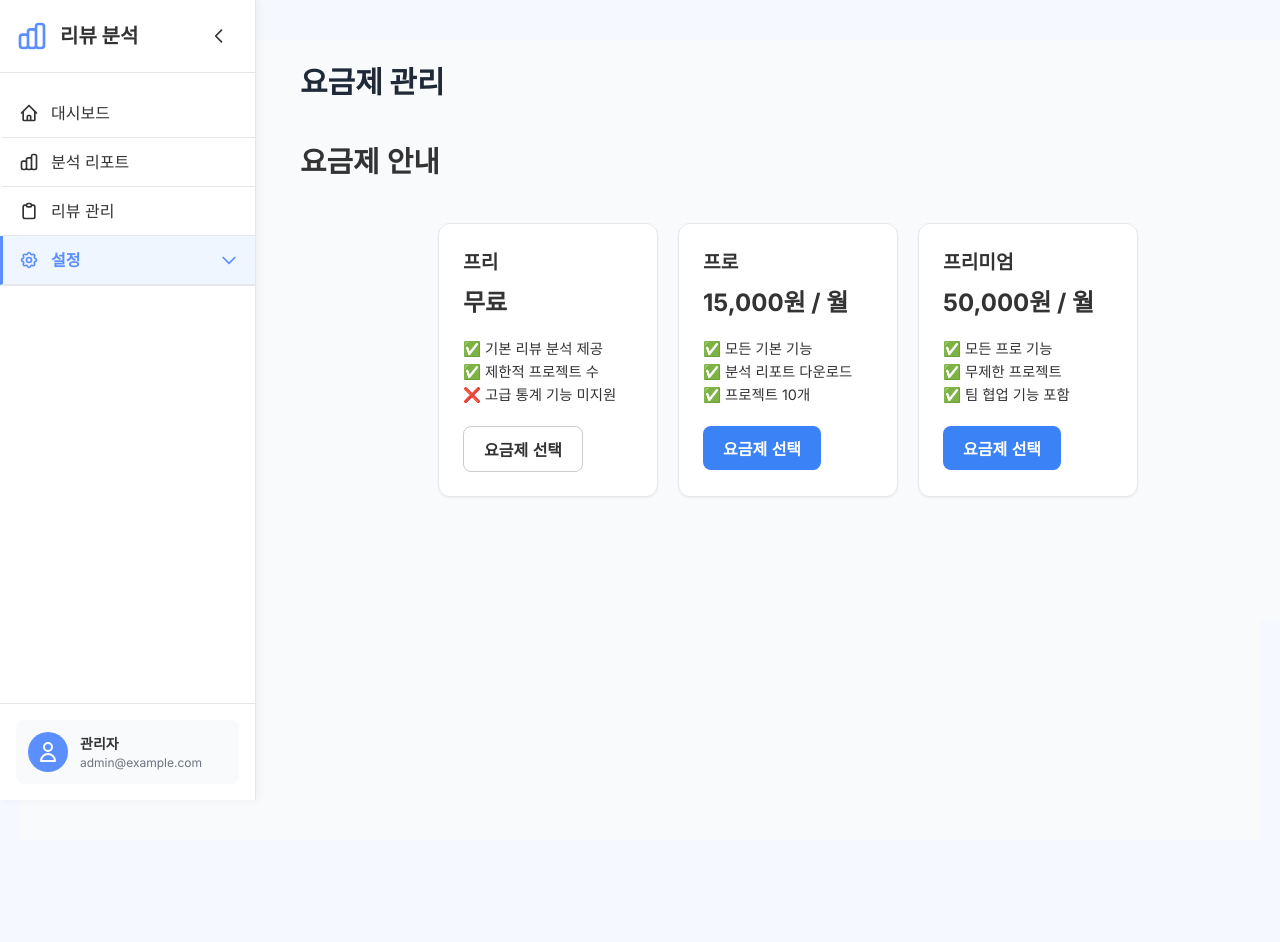
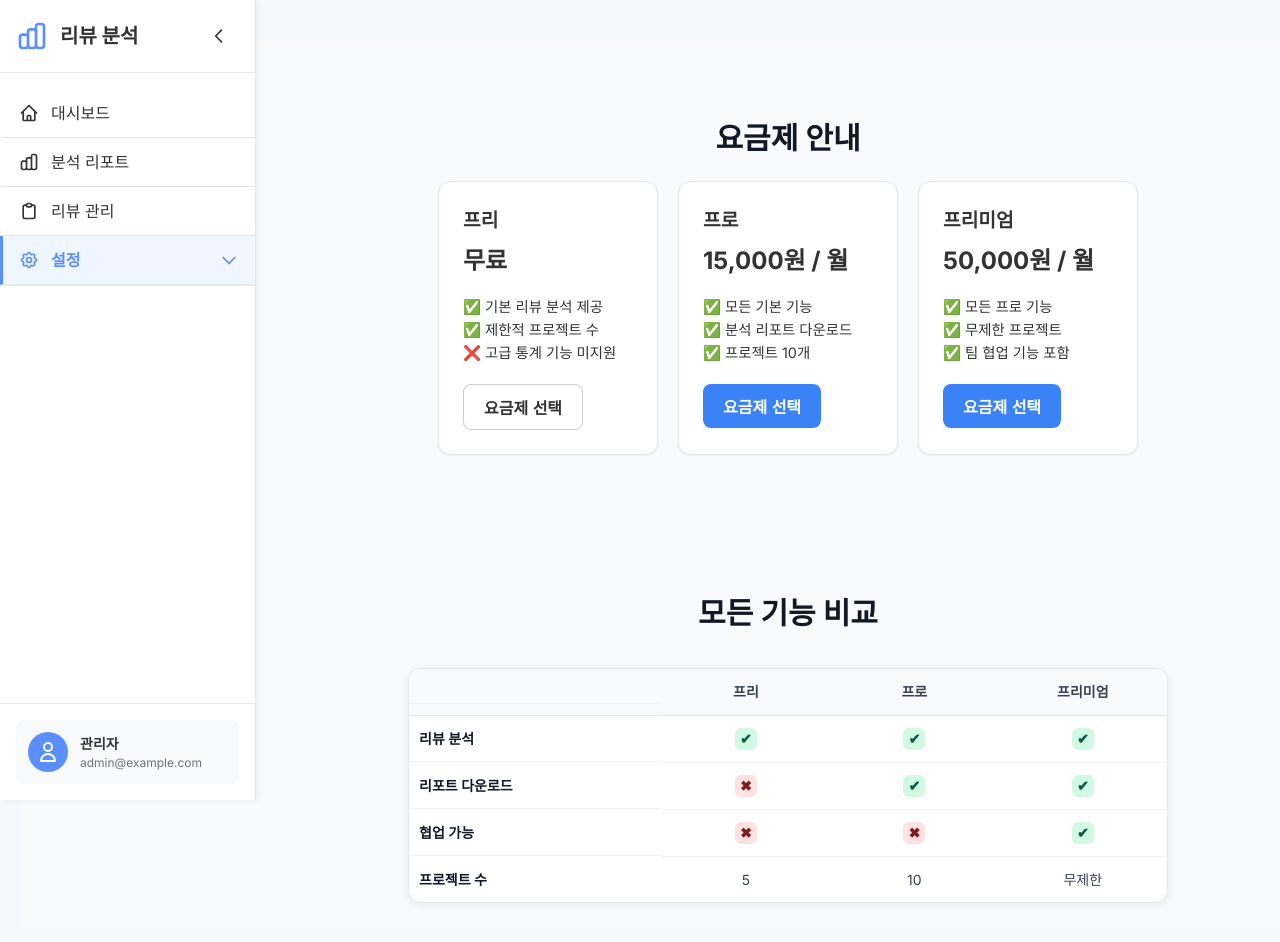
Before and after one commit to 2025-AISCHOOL-NLP-A/AI_Review, a React (Vite) app in the folder frontend/: page /pricingsystem in a window 1280 px wide. Shown: the top 942 px of the page. Before the commit the page ends 880 px from the top, so only its background shows below. Built offline with nearby package versions, Linux system fonts and the light colour scheme; no server answers.

Commit message:
요금제 테이블 비교표 작성

```diff
--- a/frontend/src/components/PricingSystem.jsx
+++ b/frontend/src/components/PricingSystem.jsx
@@ -14,15 +14,9 @@ function PricingSystem() {
       {/* Main Content */}
       <div className="dashboard-wrapper">
         <div className="dashboard-content" style={{ padding: "24px" }}>
-          <header className="pt-6 pb-4">
-            <h1 className="text-3xl font-extrabold text-gray-800">
-              요금제 관리
-            </h1>
-          </header>
-
           {/* 요금제 섹션 */}
           <section className="price-section" style={{ paddingTop: "40px" }}>
-            <h2 className="section-title">요금제 안내</h2>
+            <h1 className="section-title">요금제 안내</h1>
             <div className="price-cards">
               {/* 프리 Plan */}
               <div className="card free">
@@ -61,6 +55,128 @@ function PricingSystem() {
               </div>
             </div>
           </section>
+          {/* 요금제 비교표 */}
+          <section className="compare-section">
+            <h1 className="section-title">모든 기능 비교</h1>
+
+            <div
+              className="compare-table"
+              role="table"
+              aria-label="요금제 비교"
+            >
+              {/* 헤더 */}
+              <div className="compare-row compare-header" role="row">
+                <div
+                  className="compare-cell compare-head feature-col"
+                  role="columnheader"
+                  aria-colindex={1}
+                ></div>
+                <div
+                  className="compare-cell compare-head"
+                  role="columnheader"
+                  aria-colindex={2}
+                >
+                  프리
+                </div>
+                <div
+                  className="compare-cell compare-head"
+                  role="columnheader"
+                  aria-colindex={3}
+                >
+                  프로
+                </div>
+                <div
+                  className="compare-cell compare-head"
+                  role="columnheader"
+                  aria-colindex={4}
+                >
+                  프리미엄
+                </div>
+              </div>
+
+              {/* 행 1: 리뷰 분석 */}
+              <div className="compare-row" role="row">
+                <div className="compare-cell feature-col" role="rowheader">
+                  리뷰 분석
+                </div>
+                <div className="compare-cell" role="cell">
+                  <span className="badge good" aria-label="지원">
+                    ✔
+                  </span>
+                </div>
+                <div className="compare-cell" role="cell">
+                  <span className="badge good" aria-label="지원">
+                    ✔
+                  </span>
+                </div>
+                <div className="compare-cell" role="cell">
+                  <span className="badge good" aria-label="지원">
+                    ✔
+                  </span>
+                </div>
+              </div>
+
+              {/* 행 2: 리포트 다운로드 */}
+              <div className="compare-row" role="row">
+                <div className="compare-cell feature-col" role="rowheader">
+                  리포트 다운로드
+                </div>
+                <div className="compare-cell" role="cell">
+                  <span className="badge bad" aria-label="미지원">
+                    ✖
+                  </span>
+                </div>
+                <div className="compare-cell" role="cell">
+                  <span className="badge good" aria-label="지원">
+                    ✔
+                  </span>
+                </div>
+                <div className="compare-cell" role="cell">
+                  <span className="badge good" aria-label="지원">
+                    ✔
+                  </span>
+                </div>
+              </div>
+
+              {/* 행 3: 협업 가능 */}
+              <div className="compare-row" role="row">
+                <div className="compare-cell feature-col" role="rowheader">
+                  협업 가능
+                </div>
+                <div className="compare-cell" role="cell">
+                  <span className="badge bad" aria-label="미지원">
+                    ✖
+                  </span>
+                </div>
+                <div className="compare-cell" role="cell">
+                  <span className="badge bad" aria-label="미지원">
+                    ✖
+                  </span>
+                </div>
+                <div className="compare-cell" role="cell">
+                  <span className="badge good" aria-label="지원">
+                    ✔
+                  </span>
+                </div>
+              </div>
+
+              {/* 행 4: 프로젝트 수 */}
+              <div className="compare-row" role="row">
+                <div className="compare-cell feature-col" role="rowheader">
+                  프로젝트 수
+                </div>
+                <div className="compare-cell" role="cell">
+                  5
+                </div>
+                <div className="compare-cell" role="cell">
+                  10
+                </div>
+                <div className="compare-cell" role="cell">
+                  무제한
+                </div>
+              </div>
+            </div>
+          </section>
         </div>
       </div>
     </div>
--- a/frontend/src/styles/pricingsystem.css
+++ b/frontend/src/styles/pricingsystem.css
@@ -14,66 +14,113 @@
   margin: 0;
   padding: 0;
 }
-
-/* 상단 고정 네비게이션 */
-header {
-  position: fixed;
-  top: 0;
-  left: 0;
-  width: 100%;
-  background-color: rgba(255, 255, 255, 0.85);
-  backdrop-filter: blur(8px);
-  box-shadow: 0 2px 8px rgba(0, 0, 0, 0.05);
-  display: flex;
-  justify-content: flex-end;
-  padding: 16px 40px;
-  gap: 16px;
-  z-index: 1000;
+/* 공통 타이틀 중앙 정렬 */
+.section-title {
+  text-align: center;
+  font-size: 24px;
+  font-weight: 800;
+  color: #111827;
+  margin: 12px 0 20px;
 }
 
-header button {
-  background: #f3f4f6;
-  border: none;
-  padding: 8px 16px;
-  border-radius: 10px;
-  cursor: pointer;
-  font-weight: 500;
-  transition: background 0.2s ease;
-  font-family: "Pretendard", "Noto Sans KR", sans-serif;
+/* 비교 섹션 중앙 배치 & 폭 제한 */
+.compare-section {
+  display: flex;
+  flex-direction: column;
+  align-items: center;
+  gap: 12px;
+  padding-top: 24px;
 }
 
-header button:hover {
-  background: #e5e7eb;
+.compare-table {
+  width: 100%;
+  max-width: 760px; /* 이미지 느낌의 좁고 깔끔한 폭 */
+  background: #ffffff;
+  border: 1px solid #e5e7eb; /* 연한 외곽선 */
+  border-radius: 12px;
+  overflow: hidden;
+  box-shadow: 0 2px 10px rgba(17, 24, 39, 0.06);
 }
 
-/* Hero Section */
-.hero {
-  padding-top: 120px;
-  padding-bottom: 60px;
+/* Grid 기반 행/열 */
+.compare-row {
+  display: grid;
+  grid-template-columns: 1.5fr 1fr 1fr 1fr; /* 기능명 넓게 */
+  align-items: center;
 }
 
-.hero img {
-  width: 80px;
-  height: 80px;
-  margin-bottom: 16px;
+/* 헤더 스타일 */
+.compare-header {
+  background: #f8fafc;
+  border-bottom: 1px solid #e5e7eb;
 }
 
-.hero h1 {
-  font-size: 1.25rem;
-  font-weight: 600;
+.compare-head {
+  font-weight: 700;
+  font-size: 14px;
+  color: #111827;
+  text-align: center;
+  padding: 12px 10px;
 }
 
-/* 시연영상(Preview) 섹션 */
-.preview {
-  display: flex;
-  justify-content: center;
-  margin: 40px 0;
+/* 셀 기본 */
+.compare-cell {
+  font-size: 14px;
+  color: #374151;
+  padding: 12px 10px;
+  text-align: center;
+  border-bottom: 1px solid #f1f5f9;
 }
 
-.preview img {
-  width: 700px;
-  border-radius: 12px;
-  box-shadow: 0 4px 12px rgba(0, 0, 0, 0.08);
+/* 마지막 행 하단 보더 제거 */
+.compare-row:last-child .compare-cell {
+  border-bottom: 0;
+}
+
+/* 기능명 컬럼은 좌측 정렬 */
+.feature-col {
+  text-align: left;
+  font-weight: 600;
+  color: #111827;
+}
+
+/* 체크/엑스 배지 */
+.badge {
+  display: inline-flex;
+  align-items: center;
+  justify-content: center;
+  width: 22px;
+  height: 22px;
+  border-radius: 6px;
+  font-size: 14px;
+  line-height: 1;
+  font-weight: 700;
+}
+
+.badge.good {
+  color: #065f46;
+  background: #d1fae5; /* 연녹 */
+}
+
+.badge.bad {
+  color: #7f1d1d;
+  background: #fee2e2; /* 연빨 */
+}
+
+/* 반응형: 모바일에서 살짝 여백 */
+@media (max-width: 640px) {
+  .compare-table {
+    max-width: 100%;
+    border-radius: 10px;
+  }
+  .compare-row {
+    grid-template-columns: 1.4fr 1fr 1fr 1fr;
+  }
+  .compare-cell,
+  .compare-head {
+    padding: 10px 8px;
+    font-size: 13px;
+  }
 }
 
 /* 가격표 섹션 */
@@ -148,219 +195,6 @@ header button:hover {
 .select-btn:hover {
   opacity: 0.85;
 }
-/* Sidebar Styles */
-.dashboard-sidebar {
-  position: fixed;
-  left: 0;
-  top: 0;
-  height: 100vh;
-  background-color: #ffffff;
-  border-right: 1px solid var(--border-color);
-  box-shadow: 2px 0 8px rgba(0, 0, 0, 0.05);
-  z-index: 1000;
-  transition: width 0.3s ease;
-  display: flex;
-  flex-direction: column;
-  overflow: hidden;
-}
-
-.dashboard-sidebar.sidebar-open {
-  width: 256px;
-}
-
-.dashboard-sidebar.sidebar-closed {
-  width: 64px;
-}
-
-.sidebar-header {
-  display: flex;
-  align-items: center;
-  justify-content: space-between;
-  padding: 1rem;
-  border-bottom: 1px solid var(--border-color);
-  min-height: 64px;
-}
-
-.sidebar-logo {
-  display: flex;
-  align-items: center;
-  gap: 0.75rem;
-  color: var(--main-color);
-}
-
-.sidebar-brand {
-  font-size: 1.25rem;
-  font-weight: 700;
-  color: var(--font-color);
-}
-
-.sidebar-toggle {
-  background: none;
-  border: none;
-  cursor: pointer;
-  padding: 0.5rem;
-  border-radius: 0.375rem;
-  color: var(--font-color);
-  display: flex;
-  align-items: center;
-  justify-content: center;
-  transition: background-color 0.2s;
-}
-
-.sidebar-toggle:hover {
-  background-color: var(--bg-color);
-}
-
-.sidebar-nav {
-  flex: 1;
-  padding: 1rem 0;
-  overflow-y: auto;
-}
-
-.sidebar-nav-item {
-  display: flex;
-  align-items: center;
-  gap: 0.75rem;
-  padding: 0.75rem 1rem;
-  color: var(--font-color);
-  text-decoration: none;
-  transition: all 0.2s;
-  border-left: 3px solid transparent;
-  border-bottom: 1px solid #e5e7eb;
-}
-
-.sidebar-nav-item:hover {
-  background-color: var(--bg-color);
-  border-left-color: var(--main-color);
-}
-
-.sidebar-nav-item.active {
-  background-color: #eff6ff;
-  color: var(--main-color);
-  border-left-color: var(--main-color);
-  font-weight: 600;
-}
-
-.sidebar-nav-item svg {
-  flex-shrink: 0;
-  width: 1.25rem;
-  height: 1.25rem;
-}
-
-.sidebar-nav-item span {
-  white-space: nowrap;
-}
-
-.sidebar-nav-item-parent {
-  position: relative;
-  border-bottom: 1px solid #e5e7eb;
-}
-
-.sidebar-nav-item svg:last-child {
-  margin-left: auto;
-}
-
-.sidebar-submenu {
-  background-color: #f9fafb;
-  padding: 0.5rem 0;
-  border-left: 3px solid var(--main-color);
-  margin-left: 1rem;
-  animation: slideDown 0.3s ease;
-}
-
-@keyframes slideDown {
-  from {
-    opacity: 0;
-    max-height: 0;
-    transform: translateY(-10px);
-  }
-  to {
-    opacity: 1;
-    max-height: 200px;
-    transform: translateY(0);
-  }
-}
-
-.sidebar-submenu-item {
-  display: flex;
-  align-items: center;
-  gap: 0.75rem;
-  padding: 0.625rem 1rem 0.625rem 2.5rem;
-  color: var(--font-color);
-  text-decoration: none;
-  transition: all 0.2s;
-  font-size: 0.875rem;
-  border-bottom: 1px solid #e5e7eb;
-}
-
-.sidebar-submenu-item:last-child {
-  border-bottom: none;
-}
-
-.sidebar-submenu-item:hover {
-  background-color: #e5e7eb;
-  color: var(--main-color);
-}
-
-.sidebar-submenu-item svg {
-  flex-shrink: 0;
-  width: 1rem;
-  height: 1rem;
-  color: #6b7280;
-}
-
-.sidebar-submenu-item:hover svg {
-  color: var(--main-color);
-}
-
-.sidebar-submenu-item span {
-  white-space: nowrap;
-}
-
-.sidebar-footer {
-  padding: 1rem;
-  border-top: 1px solid var(--border-color);
-}
-
-.sidebar-user {
-  display: flex;
-  align-items: center;
-  gap: 0.75rem;
-  padding: 0.75rem;
-  background-color: var(--bg-color);
-  border-radius: 0.5rem;
-}
-
-.sidebar-user-avatar {
-  width: 2.5rem;
-  height: 2.5rem;
-  border-radius: 50%;
-  background-color: var(--main-color);
-  display: flex;
-  align-items: center;
-  justify-content: center;
-  color: white;
-  flex-shrink: 0;
-}
-
-.sidebar-user-info {
-  flex: 1;
-  min-width: 0;
-}
-
-.sidebar-user-name {
-  font-weight: 600;
-  font-size: 0.875rem;
-  color: var(--font-color);
-}
-
-.sidebar-user-email {
-  font-size: 0.75rem;
-  color: #6b7280;
-  overflow: hidden;
-  text-overflow: ellipsis;
-  white-space: nowrap;
-}
 
 /* 메인 페이지 하단 푸터 */
 footer {
```
Also changed, not shown: frontend/src/styles/main.css (+36 -14 lines).
